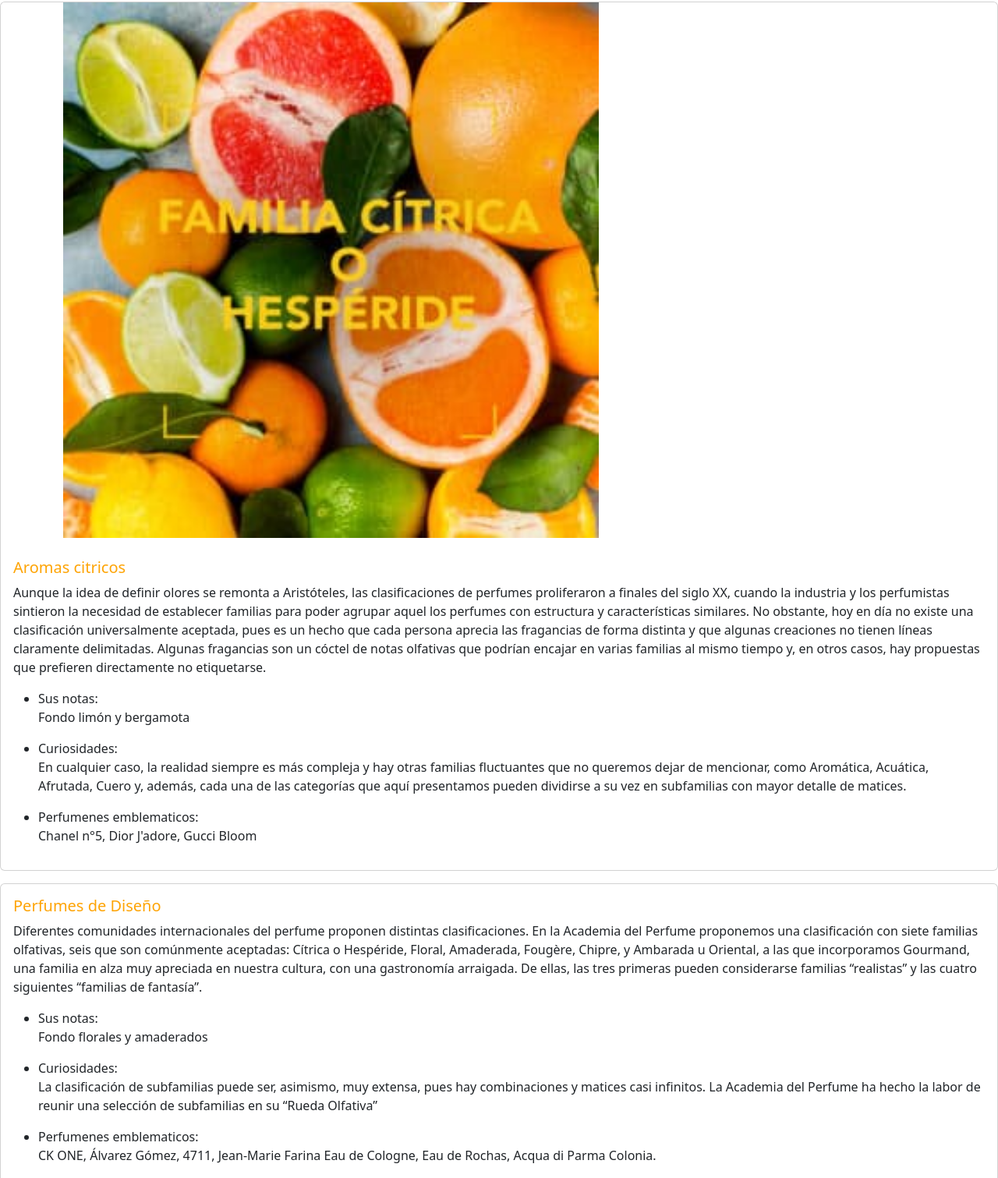
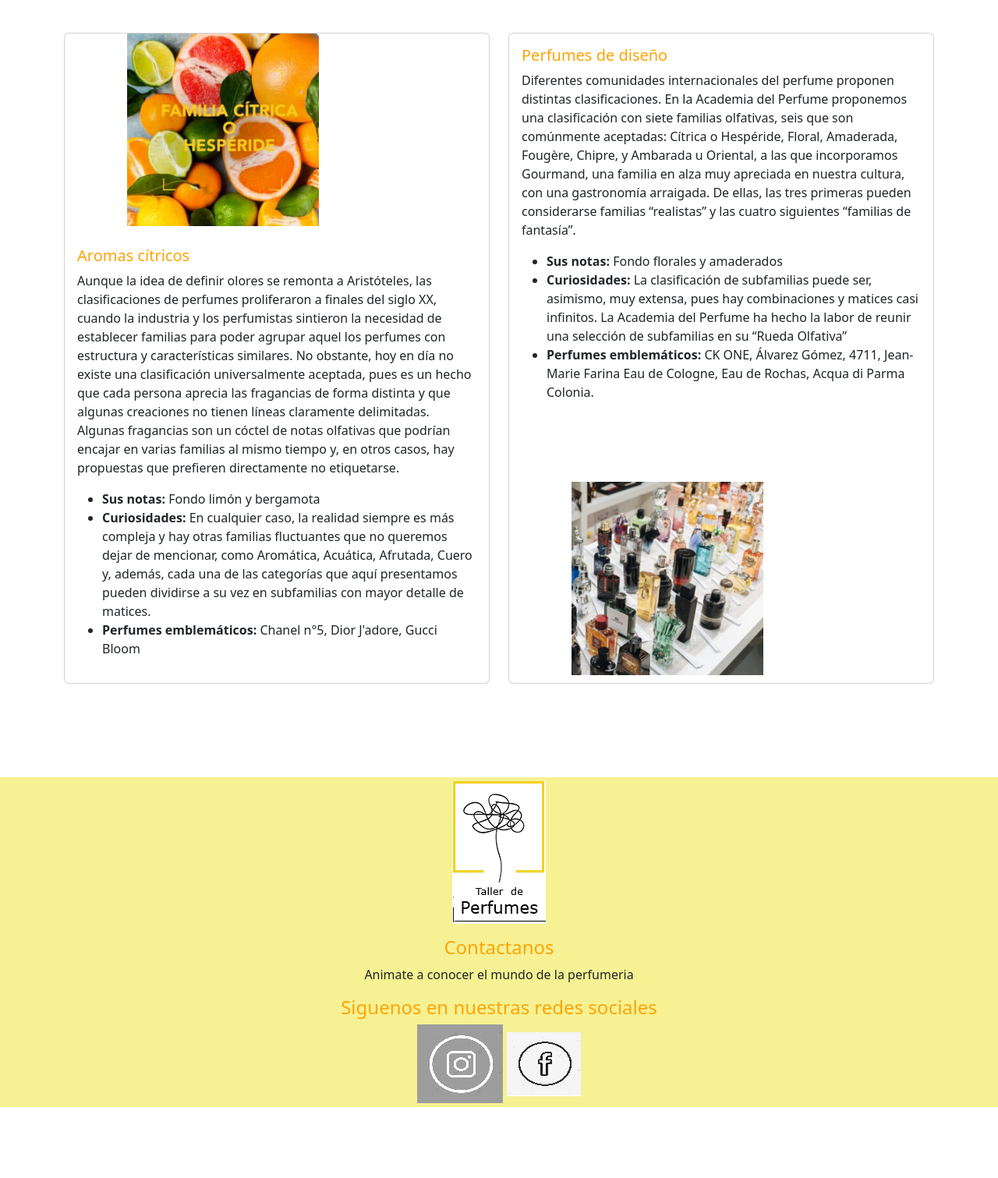
Before and after one commit to GutiMariel/desarrollo_web, a plain HTML site: page index.html in a window 1280 px wide. Shown: the part 1149-2660 px from the top of the page at 78% size. After the commit the page ends 2569 px from the top, so only its background shows below. Drawn offline with nearby package versions, Linux system fonts and the light colour scheme.

Commit message:
Update index.html
cambios en tarjetas

```diff
--- a/index.html
+++ b/index.html
@@ -51,55 +51,79 @@
         <h2 class="texto_sin_margen">Conoce las maravillas de la perfumeria </h2>
         <h3>Elaboracion de perfumes y aromas</h3>
         <p>El perfume es tantas cosas… Hemos preguntado a los expertos, nuestros Académicos del Perfume,
-            qué significa para ellos y en sus definiciones podemos ver que el perfume es arte, es evocación, es inspiración,
+            qué significa para ellos y en sus definiciones podemos ver que el perfume es arte, es evocación, es
+            inspiración,
             es ciencia, es poesía, es sensorialidad…
             Te animamos a descubrir todo lo que representa el perfume a través de nuestros Académicos.</p>
         <img class="imagen_index baner_movil" src="./imagen/esencias.png" alt="Imagen de Aromas">
         <section>
-                <br>
-                <h4>Elaboración de aromas</h4>
-                <br>
-                <!--tarjetas de boostrap 1-->
-                <div class="card mb-3">
-                   <img class="imagen_index" src="./imagen/citricos.png" class="card-img-top" alt="Imagen de Citricos">
+            <div class="container my-5">
+                <!-- 🔹 Título principal -->
+                <h4 class="text-center mb-5 texto_amarillo">Elaboración de perfumes nicho.</h4>
+
+                <div class="row">
+                    <!-- Tarjeta 1 -->
+                    <div class="col-md-6 mb-4">
+                        <div class="card h-100">
+                            <img src="./imagen/citricos.png" class="card-img-top imagen_index" alt="Imagen de cítricos">
                             <div class="card-body">
-                        <h5 class="card-title texto_amarillo">Aromas citricos</h5>
-                         <p class="card-text">Aunque la idea de definir olores se remonta a Aristóteles,
-                            las clasificaciones de perfumes proliferaron a finales del siglo XX, cuando la industria
-                             y los perfumistas sintieron la necesidad de establecer familias para poder agrupar aquel
-                             los perfumes con estructura y características similares. No obstante, hoy en día no
-                             existe una clasificación universalmente aceptada, pues es un hecho que cada persona
-                             aprecia las fragancias de forma distinta y que algunas creaciones no tienen líneas
-                             claramente delimitadas. Algunas fragancias son un cóctel de notas olfativas que podrían
-                             encajar en varias familias al mismo tiempo y, en otros casos, hay propuestas que prefieren directamente no etiquetarse.</p>
-                        <!--lista de aromas-->
-                        <ul class="card-text">
-                            <li>Sus notas:</li>
-                            <p>Fondo limón y bergamota</p>
-                            <li>Curiosidades:</li>
-                            <p>En cualquier caso, la realidad siempre es más compleja y hay otras familias fluctuantes que no queremos dejar de mencionar, como Aromática, Acuática, Afrutada, Cuero y, además, cada una de las categorías que aquí presentamos pueden dividirse a su vez en subfamilias con mayor detalle de matices.</p>
-                            <li>Perfumenes emblematicos:</li>
-                            <p>Chanel n°5, Dior J'adore, Gucci Bloom</p>
+                                <h5 class="card-title texto_amarillo">Aromas cítricos</h5>
+                                <p class="card-text">
+                                    Aunque la idea de definir olores se remonta a Aristóteles, las clasificaciones de
+                                    perfumes proliferaron a finales del siglo XX, cuando la industria y los perfumistas
+                                    sintieron la necesidad de establecer familias para poder agrupar aquel los perfumes
+                                    con estructura y características similares. No obstante, hoy en día no existe una
+                                    clasificación universalmente aceptada, pues es un hecho que cada persona aprecia las
+                                    fragancias de forma distinta y que algunas creaciones no tienen líneas claramente
+                                    delimitadas. Algunas fragancias son un cóctel de notas olfativas que podrían encajar
+                                    en varias familias al mismo tiempo y, en otros casos, hay propuestas que prefieren
+                                    directamente no etiquetarse.
+                                </p>
+                                <ul class="lista-aromas">
+                                    <li><strong>Sus notas:</strong> Fondo limón y bergamota</li>
+                                    <li><strong>Curiosidades:</strong> En cualquier caso, la realidad siempre es más
+                                        compleja y hay otras familias fluctuantes que no queremos dejar de mencionar,
+                                        como Aromática, Acuática, Afrutada, Cuero y, además, cada una de las categorías
+                                        que aquí presentamos pueden dividirse a su vez en subfamilias con mayor detalle
+                                        de matices.</li>
+                                    <li><strong>Perfumes emblemáticos:</strong> Chanel n°5, Dior J'adore, Gucci Bloom
+                                    </li>
                                 </ul>
                             </div>
                         </div>
-                <!--tarjetas de boostrap 2-->
-                <div class="card">
+                    </div>
+
+                    <!-- Tarjeta 2 -->
+                    <div class="col-md-6 mb-4">
+                        <div class="card h-100">
                             <div class="card-body">
-                            <h5 class="card-title texto_amarillo">Perfumes de Diseño</h5>
-                            <p class="card-text">Diferentes comunidades internacionales del perfume proponen distintas clasificaciones. En la Academia del Perfume proponemos una clasificación con siete familias olfativas, seis que son comúnmente aceptadas: Cítrica o Hespéride, Floral, Amaderada, Fougère, Chipre, y Ambarada u Oriental, a las que incorporamos Gourmand, una familia en alza muy apreciada en nuestra cultura, con una gastronomía arraigada. De ellas, las tres primeras pueden considerarse familias “realistas” y las cuatro siguientes “familias de fantasía”.</p>
-                            <!--lista de fragancias-->
-                            <ul>
-                                <li>Sus notas:</li>
-                                <p>Fondo florales y amaderados</p>
-                                <li>Curiosidades:</li>
-                                 <p>La clasificación de subfamilias puede ser, asimismo, muy extensa, pues hay combinaciones y matices casi infinitos. La Academia del Perfume ha hecho la labor de reunir una selección de subfamilias en su “Rueda Olfativa”</p>
-                                <li>Perfumenes emblematicos:</li>
-                                <p>CK ONE, Álvarez Gómez, 4711, Jean-Marie Farina Eau de Cologne, Eau de Rochas, Acqua di Parma Colonia.</p>
+                                <h5 class="card-title texto_amarillo">Perfumes de diseño</h5>
+                                <p class="card-text">
+                                    Diferentes comunidades internacionales del perfume proponen distintas
+                                    clasificaciones. En la Academia del Perfume proponemos una clasificación con siete
+                                    familias olfativas, seis que son comúnmente aceptadas: Cítrica o Hespéride, Floral,
+                                    Amaderada, Fougère, Chipre, y Ambarada u Oriental, a las que incorporamos Gourmand,
+                                    una familia en alza muy apreciada en nuestra cultura, con una gastronomía arraigada.
+                                    De ellas, las tres primeras pueden considerarse familias “realistas” y las cuatro
+                                    siguientes “familias de fantasía”.
+                                </p>
+                                <ul class="lista-aromas">
+                                    <li><strong>Sus notas:</strong> Fondo florales y amaderados</li>
+                                    <li><strong>Curiosidades:</strong> La clasificación de subfamilias puede ser,
+                                        asimismo, muy extensa, pues hay combinaciones y matices casi infinitos. La
+                                        Academia del Perfume ha hecho la labor de reunir una selección de subfamilias en
+                                        su “Rueda Olfativa”</li>
+                                    <li><strong>Perfumes emblemáticos:</strong> CK ONE, Álvarez Gómez, 4711, Jean-Marie
+                                        Farina Eau de Cologne, Eau de Rochas, Acqua di Parma Colonia.</li>
                                 </ul>
                             </div>
-                        <img class="imagen_index" src="./imagen/botellas.png" class="card-img-bottom" alt="Imagen de perfumes">
+                            <img src="./imagen/botellas.png" class="card-img-bottom imagen_index"
+                                alt="Imagen de perfumes">
                         </div>
+                    </div>
+                </div>
+            </div>
+
         </section>
         <br>
         <br>
@@ -109,8 +133,7 @@
         <div class="grupo">
             <div class="footer_item">
                 <figure>
-                <a href="#"><img src="./imagen/logo.png"
-                    alt="Logo Taller de perfumes"></a>
+                    <a href="#"><img src="./imagen/logo.png" alt="Logo Taller de perfumes"></a>
                 </figure>
             </div>
             <div class="footer_item">
```
Lines whose indentation alone changed are shown as unchanged.
